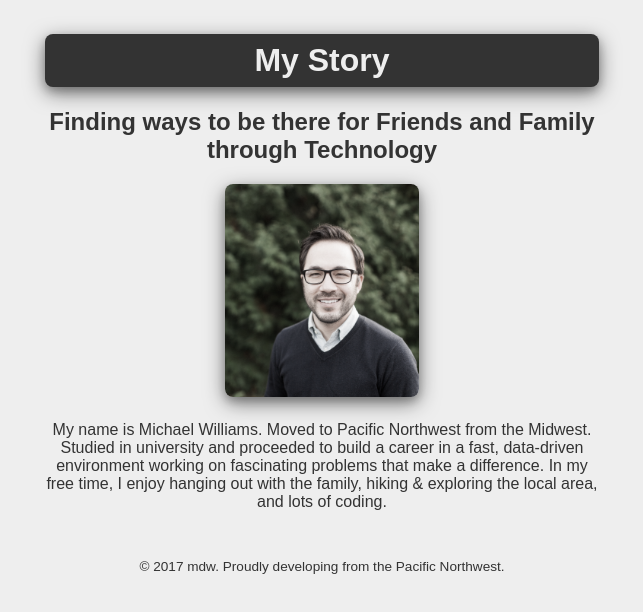
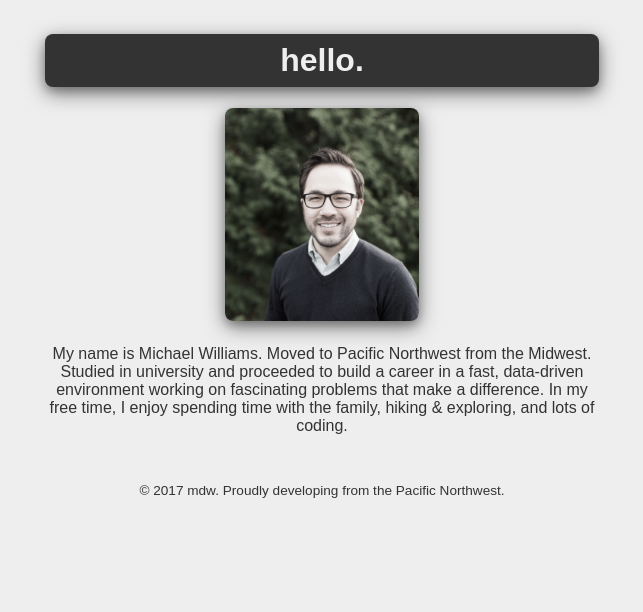
Before and after one commit to williamsmichael/html-me-something, a plain HTML site: page index.html in a window 1280 px wide. Shown: the whole page, without its empty margins (318-961 px from the left). Drawn offline with Linux system fonts and the light colour scheme.

Commit message:
adjust content including title

```diff
--- a/index.html
+++ b/index.html
@@ -1,18 +1,18 @@
 <html>
     <head>
-        <title>My Story</title>
+        <title>about | mdw</title>
         <link rel="stylesheet" type="text/css" href="styles.css">
+        <link href="https://fonts.googleapis.com/css?family=Roboto:100" rel="stylesheet">
     </head>
     <body>
         <div class="container">
             <header>
-                <h1 id="headline">My Story</h1>
-                <h2>Finding ways to be there for Friends and Family through Technology</h2>
+                <h1 id="headline">hello.</h1>
                 <img src="images/profile.jpg" alt="headshot">
             </header>
             <main>
                 <article>
-                    <p>My name is Michael Williams. Moved to Pacific Northwest from the Midwest. Studied in university and proceeded to build a career in a fast, data-driven environment working on fascinating problems that make a difference. In my free time, I enjoy hanging out with the family, hiking &amp exploring the local area, and lots of coding.</p>
+                    <p>My name is Michael Williams. Moved to Pacific Northwest from the Midwest. Studied in university and proceeded to build a career in a fast, data-driven environment working on fascinating problems that make a difference. In my free time, I enjoy spending time with the family, hiking &amp exploring, and lots of coding.</p>
                 </article>
             </main>
             <footer>&copy 2017 mdw. Proudly developing from the Pacific Northwest.</footer>
```
